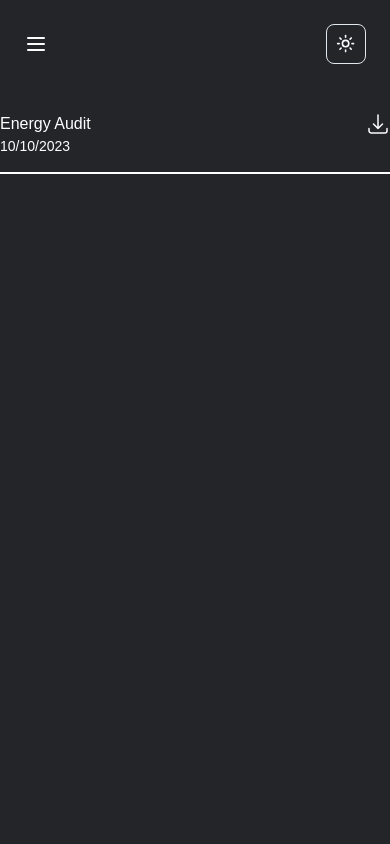
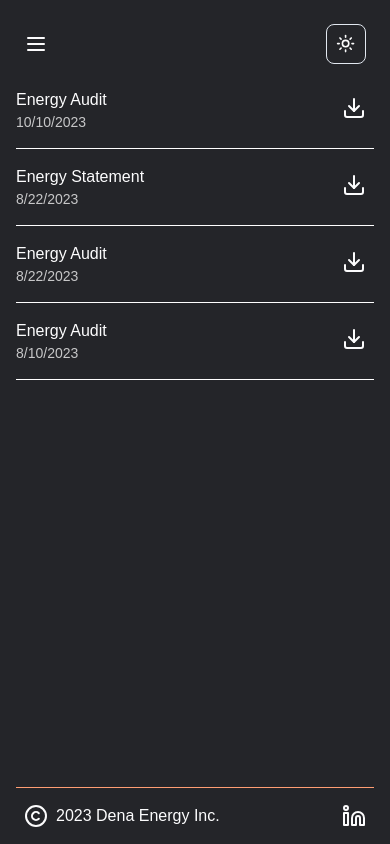
Before and after one commit to TrustfulDev/dena-energy-dashboard, a Next.js app: page /reports in a window 390 px wide. Built offline with nearby package versions, Linux system fonts and the light colour scheme; a web font is replaced by a local one.

Commit message:
DesktopLink Improvements + Footer
Added responsiveness to all components. Adjusted the RootLayout and styling of link-cards & report-statements.

```diff
--- a/app/analytics/page.tsx
+++ b/app/analytics/page.tsx
@@ -3,7 +3,7 @@ import { Link } from "lucide-react"
 
 export default function Analytics() {
     return (
-        <div className="bg-[#242529]">
+        <div className="">
             Analytics
         </div>
     )
--- a/app/globals.css
+++ b/app/globals.css
@@ -69,6 +69,8 @@
 @layer base {
   * {
     @apply border-border;
+    scrollbar-width: thin;
+    scrollbar-color: #FF9E73 #37373fa4;
   }
   body {
     @apply bg-background text-foreground;
--- a/app/layout.tsx
+++ b/app/layout.tsx
@@ -6,6 +6,7 @@ import { ThemeProvider } from "@/components/theme-provider"
 import { MobileNav } from "@/components/navigation/mobile-nav"
 import { Sidebar } from "@/components/navigation/sidebar"
 import { DesktopHeader } from "@/components/navigation/desktop-header"
+import { Footer } from "@/components/navigation/footer"
 
 const font = Inclusive_Sans({ weight: "400", style: "normal", subsets: ['latin'], display: "swap" })
 
@@ -31,9 +32,10 @@ export default function RootLayout({
           <MobileNav />
 
           <Sidebar />
-          <section className="md:p-6 flex-1">
+          <section className="md:p-6 flex-1 flex flex-col md:min-h-0 md:mt-0 max-h-screen" style={{ minHeight: 'calc(100vh - 88px)'}}>
             <DesktopHeader />
             {children}
+            <Footer />
           </section>
         </ThemeProvider>
       </body>
--- a/app/page.tsx
+++ b/app/page.tsx
@@ -1,10 +1,21 @@
-import LinkCards from '@/components/navigation/link-cards'
-import Image from 'next/image'
+import LinkCards from '@/components/link-cards'
 
 export default function Home() {
   return (
-    <div className="bg-[#242529]">
-      <LinkCards/>
+    <div className="flex flex-col md:flex-row justify-between gap-4 md:gap-6 h-full m-4 md:mb-6 md:mx-0 mt-0 md:flex-wrap md:overflow-y-auto">
+      <LinkCards
+        src="https://upload.wikimedia.org/wikipedia/commons/thumb/7/73/Energy_Star_logo.svg/1200px-Energy_Star_logo.svg.png"
+        companyName="Energy Star Portfolio Manager"
+        description="Energy Star is a program run by the U.S. Environmental Protection Agency and U.S. Department of Energy that promotes energy efficiency."
+        list={["Step 1", "Step 2", "Step 3", "Step 4", "Step 5"]}
+      />
+
+      <LinkCards
+        src="https://upload.wikimedia.org/wikipedia/commons/thumb/2/21/Pacific_Gas_and_Electric_Company_%28logo%29.svg/1024px-Pacific_Gas_and_Electric_Company_%28logo%29.svg.png"
+        companyName="Pacific Gas and Electric Company"
+        description="Pacific Gas and Electric Company (PG&E) is one of the largest combined natural gas and electric companies in the United States."
+        list={["Step 1", "Step 2", "Step 3", "Step 4", "Step 5"]}
+      />
     </div>
   )
 }
--- a/app/reports/page.tsx
+++ b/app/reports/page.tsx
@@ -1,9 +1,12 @@
-import ReportStatements from '@/components/navigation/report-statements'
+import ReportStatements from '@/components/report-statements'
 
 export default function Reports() {
     return (
-        <div className="bg-[#242529]">
+        <div className="mx-4 md:m-0">
             <ReportStatements reportName={'Energy Audit'} date={'10/10/2023'}/>
+            <ReportStatements reportName={'Energy Statement'} date={'8/22/2023'}/>
+            <ReportStatements reportName={'Energy Audit'} date={'8/22/2023'}/>
+            <ReportStatements reportName={'Energy Audit'} date={'8/10/2023'}/>
         </div>
     )
 }
--- /dev/null
+++ b/components/link-cards.tsx
@@ -0,0 +1,63 @@
+import React from 'react';
+import Image from 'next/image'
+import { NavBtn } from "@/components/navigation/nav-btns";
+import { Link } from "lucide-react";
+
+interface LinkCardsProps {
+  src: string;
+  companyName: string;
+  description: string,
+  list: string[];
+}
+
+const LinkCards: React.FC<LinkCardsProps> = ({
+  src,
+  companyName,
+  description,
+  list
+}) => {
+  return (
+    <div className='flex flex-col flex-1 bg-primary-card p-6 md:p-8 rounded-lg text-primary-text'>
+      <header className="flex">
+        <div className="min-w-[80px] md:min-w-[100px] max-w-[145px]">
+            <Image
+              src={src}
+              layout="responsive"
+              width={140}
+              height={140}
+              objectFit="cover"
+              alt=''
+            />
+        </div>
+
+        <div className="ml-4">
+          <h2 className="text-xl font-bold md:mb-2 md:pt-2 min-w-[181px]">{companyName}</h2>
+          <h3 className="text-lg font-semibold text-red-400">Not Linked</h3>
+        </div>
+      </header>
+
+      <p className="mt-4">{description}</p>
+
+      <div className="mt-6">
+        <h4 className="text-lg font-semibold">Linking Steps</h4>
+        <ul className="list-decimal pl-4 text-lg">
+          { list.map((item, index) => {
+            return (
+              <li key={index} className="mt-2">{item}</li>
+            )
+          })}
+        </ul>
+      </div>
+
+      <NavBtn
+        Icon={Link}
+        text="Link Account"
+        link=""
+        active={true}
+        className="bg-primary-cta text-primary-bg ml-auto md:mt-auto mt-6 hover:bg-secondary-cta hover:text-primary-bg"
+      />
+    </div>
+  );
+};
+
+export default LinkCards;
--- a/components/navigation/desktop-header.tsx
+++ b/components/navigation/desktop-header.tsx
@@ -22,7 +22,7 @@ export const DesktopHeader = () => {
     }, [pathname]);
 
     return (
-        <header className="hidden md:flex justify-between">
+        <header className="hidden md:flex justify-between mb-8">
             <h1 className="text-4xl">{page}</h1>
             <ThemeToggle />
         </header>
--- /dev/null
+++ b/components/navigation/footer.tsx
@@ -0,0 +1,13 @@
+import { Copyright, Linkedin } from "lucide-react"
+
+export const Footer = () => {
+    return (
+        <footer className="mt-auto px-4 md:px-0">
+            <hr className="border-none bg-secondary-cta h-[1px]" />
+            <div className="flex justify-between px-2 py-4 md:pt-6 md:pb-0">
+                <p className="flex items-center"><Copyright className="mr-2" /> 2023 Dena Energy Inc.</p>
+                <a href="https://www.linkedin.com/company/dena-energy/" target="_blank" rel="noopener noreferrer"><Linkedin /></a>
+            </div>
+        </footer>
+    )
+}
--- a/components/navigation/link-cards.tsx
+++ /dev/null
@@ -1,66 +0,0 @@
-/* eslint-disable @next/next/no-img-element */
-import React from 'react';
-import Image from 'next/image'
-
-interface LinkCardsProps {
-  img: HTMLImageElement;
-  companyName: string;
-  description: string,
-  list: string[];
-}
-
-const LinkCards: React.FC<LinkCardsProps> = ({ img, companyName, description, list }) => {
-  const logoUrl = 'https://upload.wikimedia.org/wikipedia/commons/thumb/7/73/Energy_Star_logo.svg/1200px-Energy_Star_logo.svg.png';
-
-  return (
-    <div className='flex flex-col mt-6 bg-[#37373F] p-8 rounded-lg text-white w-[70vh] h-[80vh]'>
-     <div className='flex justify -start'>
-      {/* Image Holder */}
-      <div className="flex">
-        {/* <img
-          src={logoUrl}
-          alt=""
-          className="w-32 h-32"
-        /> */}
-        <Image
-        src={img}
-        width={140}
-        height={140}
-        alt=''
-        />
-
-      </div>
-
-      {/* Info Container */}
-      <div className="ml-12 h-32">
-        {/* Header 1 */}
-        <h2 className="text-xl font-bold mb-2 pt-2">{companyName}</h2>
-
-        {/* Header 2 */}
-        <h3 className="text-lg font-semibold mb-4">Welcome</h3>
-
-        <p>{description}</p>
-      </div>
-    </div>
-        {/*Div for Header and List */}
-    <div className="mt-10">
-      <h4 className="text-lg font-semibold mb-2">Benefits</h4>
-      <ul className="list-disc pl-4 text-lg">
-        <li className='pt-4'>Item 1</li>
-        <li className='pt-4'>Item 2</li>
-        <li className='pt-4'>Item 3</li>
-        <li className='pt-4'>Item 4</li>
-        <li className='pt-4'>Item 5</li>
-        </ul>
-    </div>
-    <div className='mt-auto ml-auto bg-[#A6ABFF] p-4 rounded-lg h-10 w-40 flex items-center'>
-      <button className='flex items-center text-black '> <svg xmlns="http://www.w3.org/2000/svg" fill="none" viewBox="0 0 24 24" strokeWidth={1.5} stroke="currentColor" className="w-6 h-6 mr-4">
-      <path strokeLinecap="round" strokeLinejoin="round" d="M15.75 9V5.25A2.25 2.25 0 0013.5 3h-6a2.25 2.25 0 00-2.25 2.25v13.5A2.25 2.25 0 007.5 21h6a2.25 2.25 0 002.25-2.25V15m3 0l3-3m0 0l-3-3m3 3H9" />
-      </svg>Sign in</button>
-    </div>
-  </div>
-
-  );
-};
-
-export default LinkCards;
--- a/components/navigation/report-statements.tsx
+++ /dev/null
@@ -1,27 +0,0 @@
-import React from 'react';
-
-interface ReportStatementsProps {
-    reportName: string;
-    date: string;
-  }
-
-
-  const ReportStatements: React.FC<ReportStatementsProps> = ({ reportName, date }) => {
-
-    return (
-        <div className="bg-[#242529] mt-6">
-            <div className="flex justify-start">
-            <h1 className="text-white">{reportName}</h1>
-            <svg xmlns="http://www.w3.org/2000/svg" fill="none" viewBox="0 0 24 24" strokeWidth={1.5} stroke="currentColor" className="w-6 h-6 ml-auto">
-  <path strokeLinecap="round" strokeLinejoin="round" d="M3 16.5v2.25A2.25 2.25 0 005.25 21h13.5A2.25 2.25 0 0021 18.75V16.5M16.5 12L12 16.5m0 0L7.5 12m4.5 4.5V3" />
-</svg>
-
-            </div>
-            <p className="text-[#FDFDFE] text-sm pb-4">{date}</p>
-            <hr className="border border-white"/>
-
-        </div>
-    );
-};
-
-export default ReportStatements;
--- /dev/null
+++ b/components/report-statements.tsx
@@ -0,0 +1,30 @@
+import { Download } from "lucide-react";
+import { Button } from "@/components/ui/button";
+
+interface ReportStatementsProps {
+  reportName: string;
+  date: string;
+}
+
+const ReportStatements: React.FC<ReportStatementsProps> = ({
+  reportName,
+  date
+}) => {
+  // Implement downloads here
+
+  return (
+    <>
+      <div className="flex justify-between">
+        <div className="justify-start">
+          <h1 className="text-primary-text">{reportName}</h1>
+          <p className="text-primary-text text-opacity-75 text-sm pb-4">{date}</p>
+        </div>
+
+        <Button size="icon" variant="ghost"><Download /></Button>
+      </div>
+      <hr className="bg-white border-none h-[1px] mb-4"/>
+    </>
+  );
+};
+
+export default ReportStatements;
--- a/tailwind.config.ts
+++ b/tailwind.config.ts
@@ -22,7 +22,8 @@ module.exports = {
         'primary-bg': '#242529',
         'primary-card': '#37373F',
         'primary-text': '#FDFDFE',
-        'button-purple-bg': '#A6ABFF',
+        'primary-cta': '#A6ABFF',
+        'secondary-cta': '#FF9E73',
         'faded-text': 'rgba(253, 253, 254, 0.75)',
         border: "hsl(var(--border))",
         input: "hsl(var(--input))",
```
Also changed, not shown: 1 other file (tests, documents, lock files or other folders).
